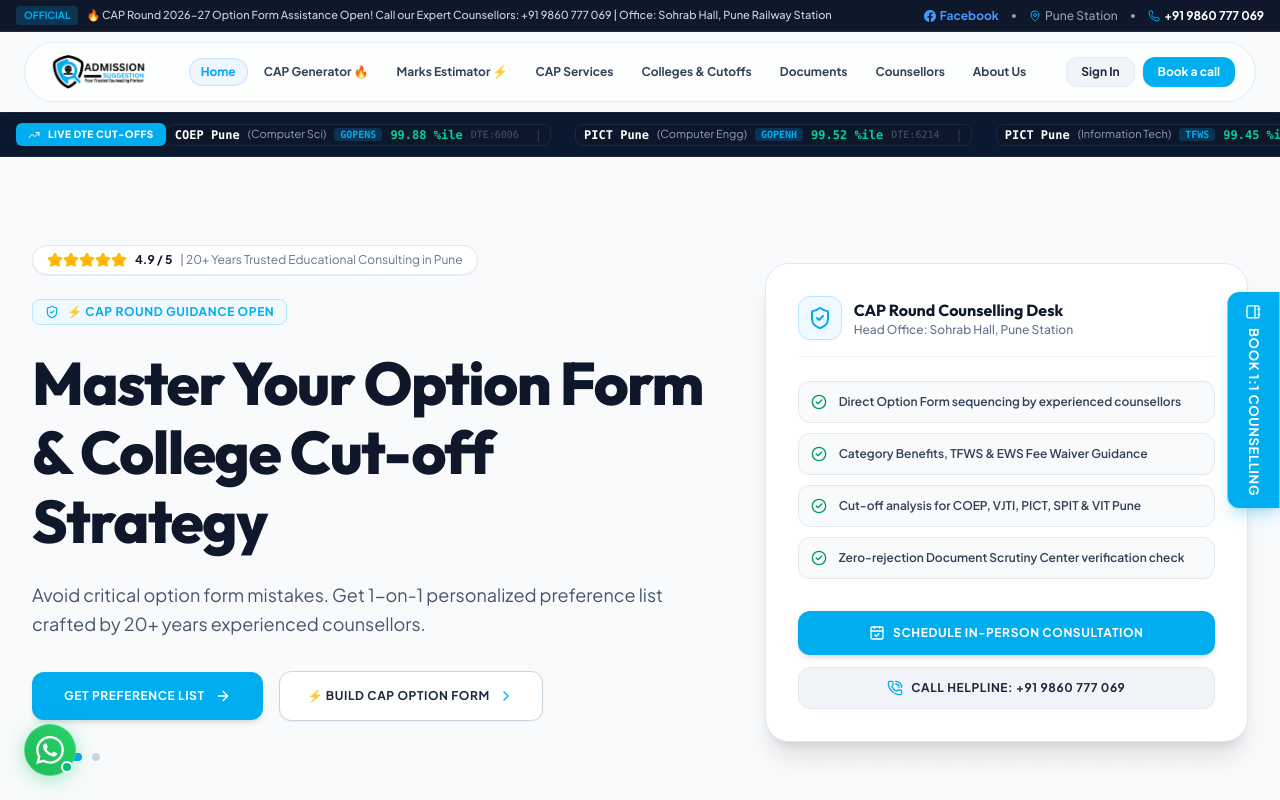
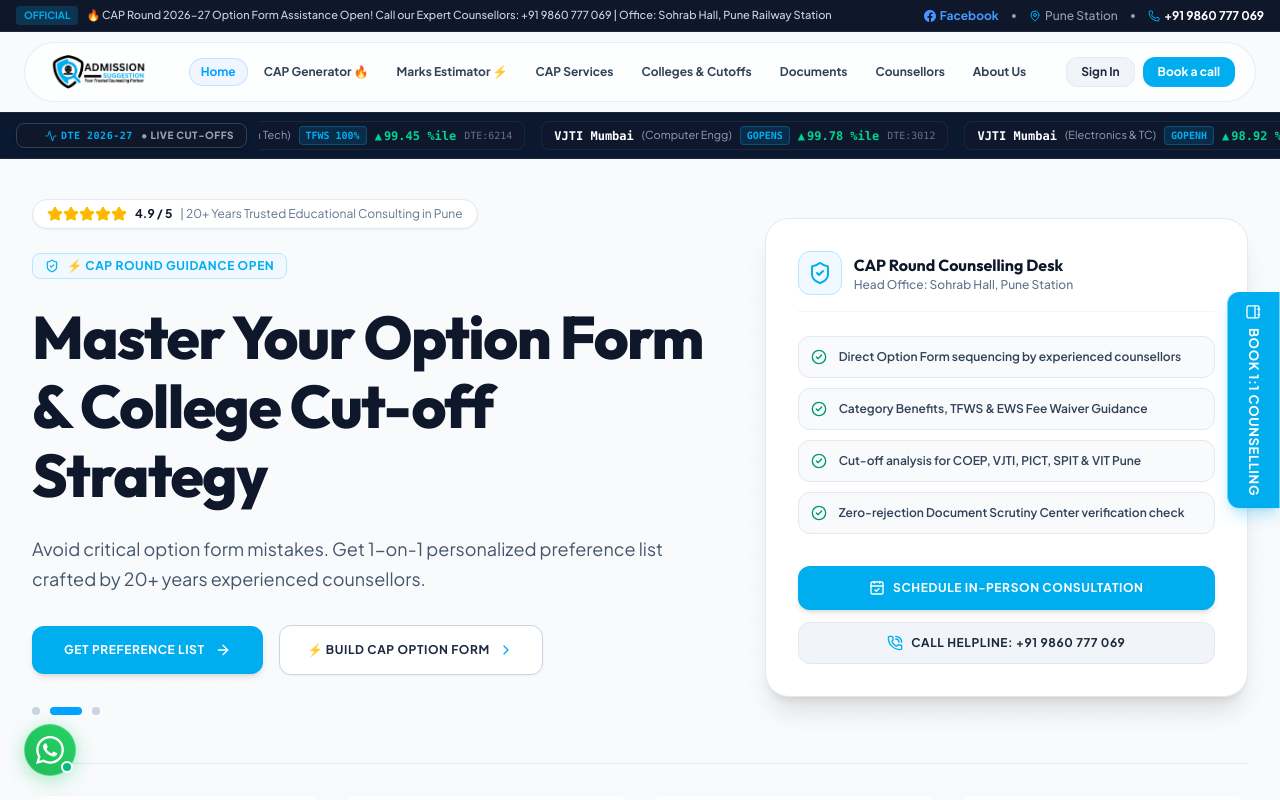
Before and after one commit to vivek-rx/AdmissionSuggestion, a React (Vite) app: page / in a window 1280 px wide. Shown: the top 800 px of the page. Built offline with nearby package versions, Linux system fonts and the light colour scheme.

Commit message:
Add continuous infinite stock-market marquee ticker at top and restore exact Skrita badge with 'crafted with ❤️ by Skrita'

```diff
--- a/src/App.tsx
+++ b/src/App.tsx
@@ -19,6 +19,7 @@
 import { CapPreferenceGeneratorPage } from './pages/CapPreferenceGeneratorPage';
 import { MarksEstimatorPage } from './pages/MarksEstimatorPage';
 import { MobileBottomBar } from './components/common/MobileBottomBar';
+import { LiveCutoffTicker } from './components/home/LiveCutoffTicker';
 
 // Scroll to top on route change
 function ScrollToTop() {
@@ -43,7 +44,7 @@
   };
 
   return (
-    <div className="min-h-screen flex flex-col bg-slate-50 text-slate-900 font-sans selection:bg-[#00A3FF] selection:text-white">
+    <div className="min-h-screen flex flex-col bg-slate-50 text-slate-900 font-sans selection:bg-[#00ADEF] selection:text-white">
       <ScrollToTop />
 
       {/* Framer-inspired Logo Preloader Animation */}
@@ -56,6 +57,9 @@
         onOpenAdminLogin={() => setAdminLoginOpen(true)}
         onOpenConsultation={scrollToConsultation}
       />
+
+      {/* Top Bloomberg / Stock Market Continuous Live Cutoff Ticker */}
+      <LiveCutoffTicker />
 
       {/* Multi-Page Routes */}
       <main className="flex-grow pb-16 md:pb-0">
--- a/src/components/common/SkritaBadge.tsx
+++ b/src/components/common/SkritaBadge.tsx
@@ -1,4 +1,5 @@
 import React from 'react';
+import skritaLogo from '../../assets/skrita-dark-logo.png';
 
 export const SkritaBadge: React.FC = () => {
   return (
@@ -6,14 +7,24 @@
       href="https://vivekrandad.app"
       target="_blank"
       rel="noopener noreferrer"
-      className="group inline-flex items-center gap-1.5 text-[11px] text-slate-500 hover:text-slate-300 transition-colors duration-200"
-      title="Visit vivekrandad.app"
+      className="group inline-flex items-center gap-1.5 text-xs text-slate-400 hover:text-slate-200 transition-all duration-300 py-1 px-3 rounded-full hover:bg-slate-900/80 border border-transparent hover:border-slate-800"
+      title="Crafted with passion by Skrita — vivekrandad.app"
     >
-      <span className="text-slate-600">⚡</span>
-      <span>developed by</span>
-      <span className="font-extrabold tracking-tight text-transparent bg-clip-text bg-gradient-to-r from-[#FF5F6D] to-[#FFC371] group-hover:from-[#FF007A] group-hover:to-[#FFA500] transition-all duration-300">
-        Skrita
-      </span>
+      <span className="font-medium text-slate-400">crafted with</span>
+      <span className="text-[#FF007A] animate-pulse text-xs">❤️</span>
+      <span className="font-medium text-slate-400">by</span>
+
+      {/* Skrita Exact Logo Image & Crisp Gradient Branding */}
+      <div className="inline-flex items-center gap-1.5 pl-0.5">
+        <img
+          src={skritaLogo}
+          alt="Skrita"
+          className="h-4 w-auto object-contain transition-transform duration-300 group-hover:scale-105"
+        />
+        <span className="font-extrabold tracking-tight font-heading text-transparent bg-clip-text bg-gradient-to-r from-[#FF5F6D] via-[#FF007A] to-[#FFA500] group-hover:brightness-110 transition-all">
+          Skrita
+        </span>
+      </div>
     </a>
   );
 };
--- a/src/components/home/LiveCutoffTicker.tsx
+++ b/src/components/home/LiveCutoffTicker.tsx
@@ -1,51 +1,60 @@
 import React from 'react';
-import { TrendingUp, ShieldCheck } from 'lucide-react';
+import { TrendingUp, ShieldCheck, Activity } from 'lucide-react';
 
 export const LiveCutoffTicker: React.FC = () => {
   const cutoffs = [
-    { college: 'COEP Pune', branch: 'Computer Sci', quota: 'GOPENS', cutoff: '99.88 %ile', dte: '6006' },
-    { college: 'PICT Pune', branch: 'Computer Engg', quota: 'GOPENH', cutoff: '99.52 %ile', dte: '6214' },
-    { college: 'PICT Pune', branch: 'Information Tech', quota: 'TFWS', cutoff: '99.45 %ile', dte: '6214' },
-    { college: 'VJTI Mumbai', branch: 'Computer Engg', quota: 'GOPENS', cutoff: '99.78 %ile', dte: '3012' },
-    { college: 'VJTI Mumbai', branch: 'Electronics & TC', quota: 'GOPENH', cutoff: '98.92 %ile', dte: '3012' },
-    { college: 'SPIT Mumbai', branch: 'CSE (AI-ML)', quota: 'GOPENS', cutoff: '99.10 %ile', dte: '3215' },
-    { college: 'VIT Pune', branch: 'AI & Data Science', quota: 'LOPENH', cutoff: '97.90 %ile', dte: '6273' },
-    { college: 'PCCOE Pune', branch: 'Computer Engg', quota: 'GOPENH', cutoff: '96.85 %ile', dte: '6175' },
-    { college: 'Walchand Sangli', branch: 'IT (Autonomous)', quota: 'GOPENS', cutoff: '97.10 %ile', dte: '6007' },
-    { college: 'Cummins Women', branch: 'Computer Sci', quota: 'LOPENH', cutoff: '97.40 %ile', dte: '6276' },
-    { college: 'VESIT Mumbai', branch: 'AI & DS', quota: 'GOPENS', cutoff: '96.20 %ile', dte: '3185' },
-    { college: 'DJSCE Mumbai', branch: 'IT (Autonomous)', quota: 'GOPENS', cutoff: '98.15 %ile', dte: '3199' },
+    { college: 'COEP Pune', branch: 'Computer Sci', quota: 'GOPENS', cutoff: '99.88 %ile', delta: '+0.12%', dte: '6006' },
+    { college: 'PICT Pune', branch: 'Computer Engg', quota: 'GOPENH (SPPU)', cutoff: '99.52 %ile', delta: '+0.25%', dte: '6214' },
+    { college: 'PICT Pune', branch: 'Information Tech', quota: 'TFWS 100%', cutoff: '99.45 %ile', delta: '+0.18%', dte: '6214' },
+    { college: 'VJTI Mumbai', branch: 'Computer Engg', quota: 'GOPENS', cutoff: '99.78 %ile', delta: '+0.08%', dte: '3012' },
+    { college: 'VJTI Mumbai', branch: 'Electronics & TC', quota: 'GOPENH', cutoff: '98.92 %ile', delta: '+0.34%', dte: '3012' },
+    { college: 'SPIT Mumbai', branch: 'CSE (AI-ML)', quota: 'GOPENS', cutoff: '99.10 %ile', delta: '+0.40%', dte: '3215' },
+    { college: 'VIT Pune', branch: 'AI & Data Science', quota: 'LOPENH', cutoff: '97.90 %ile', delta: '+0.65%', dte: '6273' },
+    { college: 'PCCOE Pune', branch: 'Computer Engg', quota: 'GOPENH', cutoff: '96.85 %ile', delta: '+0.50%', dte: '6175' },
+    { college: 'Walchand Sangli', branch: 'IT (Autonomous)', quota: 'GOPENS', cutoff: '97.10 %ile', delta: '+0.22%', dte: '6007' },
+    { college: 'Cummins Women', branch: 'Computer Sci', quota: 'LOPENH', cutoff: '97.40 %ile', delta: '+0.30%', dte: '6276' },
+    { college: 'VESIT Mumbai', branch: 'AI & DS', quota: 'GOPENS', cutoff: '96.20 %ile', delta: '+0.45%', dte: '3185' },
+    { college: 'DJSCE Mumbai', branch: 'IT (Autonomous)', quota: 'GOPENS', cutoff: '98.15 %ile', delta: '+0.15%', dte: '3199' },
   ];
 
   return (
-    <div className="bg-[#0A192F] text-white border-y border-slate-800/90 py-2.5 overflow-hidden font-sans relative shadow-inner">
+    <div className="bg-[#0A192F] text-white border-y border-slate-800/90 py-2 overflow-hidden font-sans relative shadow-inner z-30">
       <div className="flex items-center">
-        {/* Left Fixed Badge */}
-        <div className="hidden sm:flex items-center gap-2 px-3 py-1 bg-[#00ADEF] text-white font-extrabold text-[10px] uppercase tracking-wider shrink-0 z-10 ml-4 rounded-md font-heading shadow-sm">
-          <TrendingUp className="w-3 h-3" />
-          <span>Live DTE Cut-Offs</span>
+
+        {/* Left Fixed Bloomberg / Market Badge */}
+        <div className="flex items-center gap-2 px-3 py-1 bg-slate-900 border border-slate-700 text-white font-extrabold text-[10px] uppercase tracking-wider shrink-0 z-20 ml-2 sm:ml-4 rounded-lg font-heading shadow-md">
+          <span className="w-2 h-2 rounded-full bg-emerald-400 animate-ping" />
+          <span className="text-[#00ADEF] flex items-center gap-1 font-mono">
+            <Activity className="w-3 h-3 text-[#00ADEF]" />
+            DTE 2026-27
+          </span>
+          <span className="hidden sm:inline text-slate-400">• LIVE CUT-OFFS</span>
         </div>
 
-        {/* Scrolling Ticker Line */}
-        <div className="flex overflow-x-hidden whitespace-nowrap mask-radial-gradient">
-          <div className="flex items-center gap-6 animate-marquee shrink-0">
+        {/* Continuous Infinite Scrolling Track */}
+        <div className="flex overflow-x-hidden whitespace-nowrap mask-radial-gradient w-full ml-3">
+          <div className="animate-marquee flex items-center gap-4 shrink-0">
+            {/* Set 1 + Set 2 concatenated for seamless continuous loop */}
             {cutoffs.concat(cutoffs).map((item, idx) => (
               <div
                 key={idx}
-                className="inline-flex items-center gap-2 text-xs font-mono text-slate-300 py-0.5 px-2 rounded-lg bg-slate-900/60 border border-slate-800 hover:border-[#00ADEF]/50 transition-colors"
+                className="inline-flex items-center gap-2 text-xs font-mono text-slate-300 py-1 px-3 rounded-lg bg-slate-900/80 border border-slate-800/90 hover:border-[#00ADEF] transition-colors shrink-0"
               >
                 <span className="font-bold text-white font-heading">{item.college}</span>
                 <span className="text-slate-400 font-sans text-[11px]">({item.branch})</span>
-                <span className="bg-sky-500/20 text-[#00ADEF] px-1.5 py-0.2 rounded text-[10px] font-bold">
+                <span className="bg-sky-500/15 text-[#00ADEF] px-1.5 py-0.5 rounded text-[10px] font-bold border border-sky-500/30">
                   {item.quota}
                 </span>
-                <span className="text-emerald-400 font-bold">{item.cutoff}</span>
-                <span className="text-slate-600 text-[10px]">DTE:{item.dte}</span>
-                <span className="text-slate-700 ml-2">|</span>
+                <span className="text-emerald-400 font-bold flex items-center gap-0.5">
+                  <span>▲</span>
+                  <span>{item.cutoff}</span>
+                </span>
+                <span className="text-slate-500 text-[10px]">DTE:{item.dte}</span>
               </div>
             ))}
           </div>
         </div>
+
       </div>
     </div>
   );
--- a/src/index.css
+++ b/src/index.css
@@ -82,3 +82,23 @@
 ::-webkit-scrollbar-thumb:hover {
   background: #94a3b8;
 }
+
+/* Stock Market Style Continuous Marquee */
+@keyframes marquee {
+  0% {
+    transform: translateX(0%);
+  }
+  100% {
+    transform: translateX(-50%);
+  }
+}
+
+.animate-marquee {
+  display: flex;
+  width: max-content;
+  animation: marquee 35s linear infinite;
+}
+
+.animate-marquee:hover {
+  animation-play-state: paused;
+}
--- a/src/pages/HomePage.tsx
+++ b/src/pages/HomePage.tsx
@@ -20,10 +20,7 @@
 export const HomePage: React.FC<HomePageProps> = ({ onOpenConsultation }) => {
   return (
     <div className="space-y-12">
-      {/* 1. Bloomberg-Style Live Maharashtra Cutoff Ticker */}
-      <LiveCutoffTicker />
-
-      {/* 2. Hero Banner Carousel */}
+      {/* 1. Hero Banner Carousel */}
       <HeroSection onOpenConsultation={onOpenConsultation} />
 
       {/* 3. CAP Round Timeline & Stage Tracker */}
```
